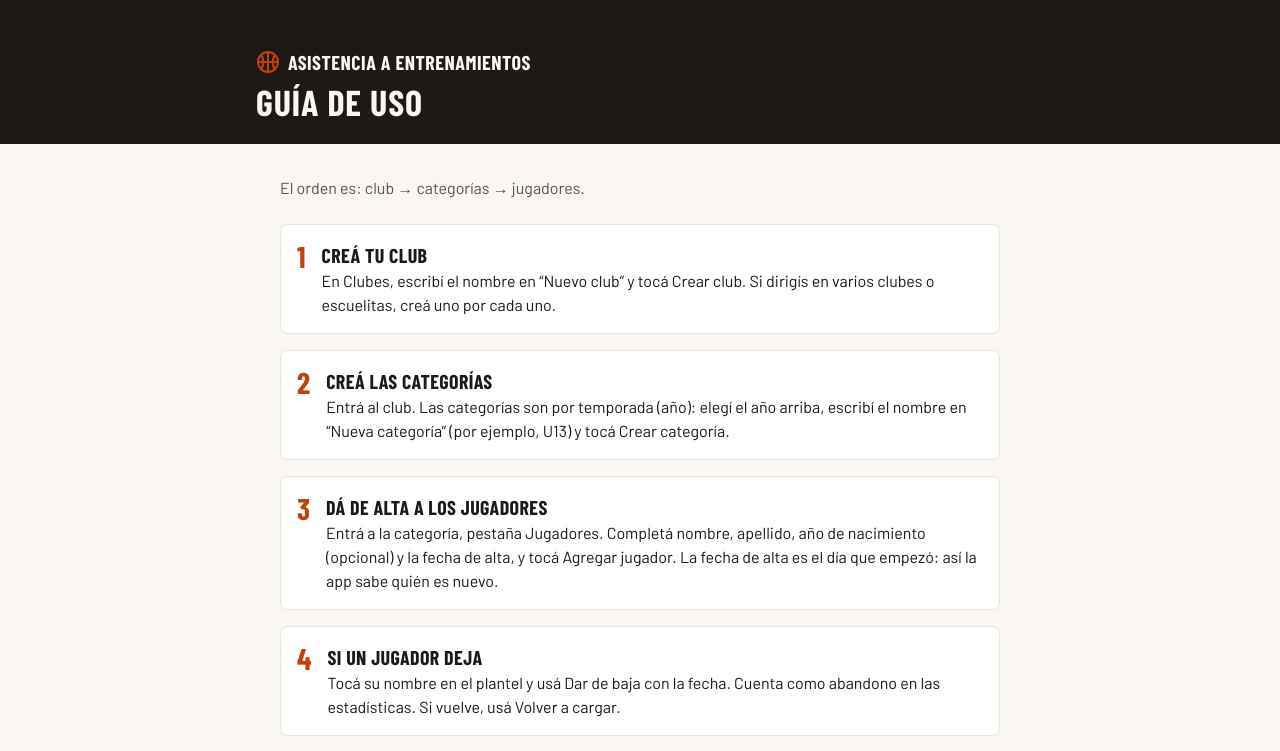
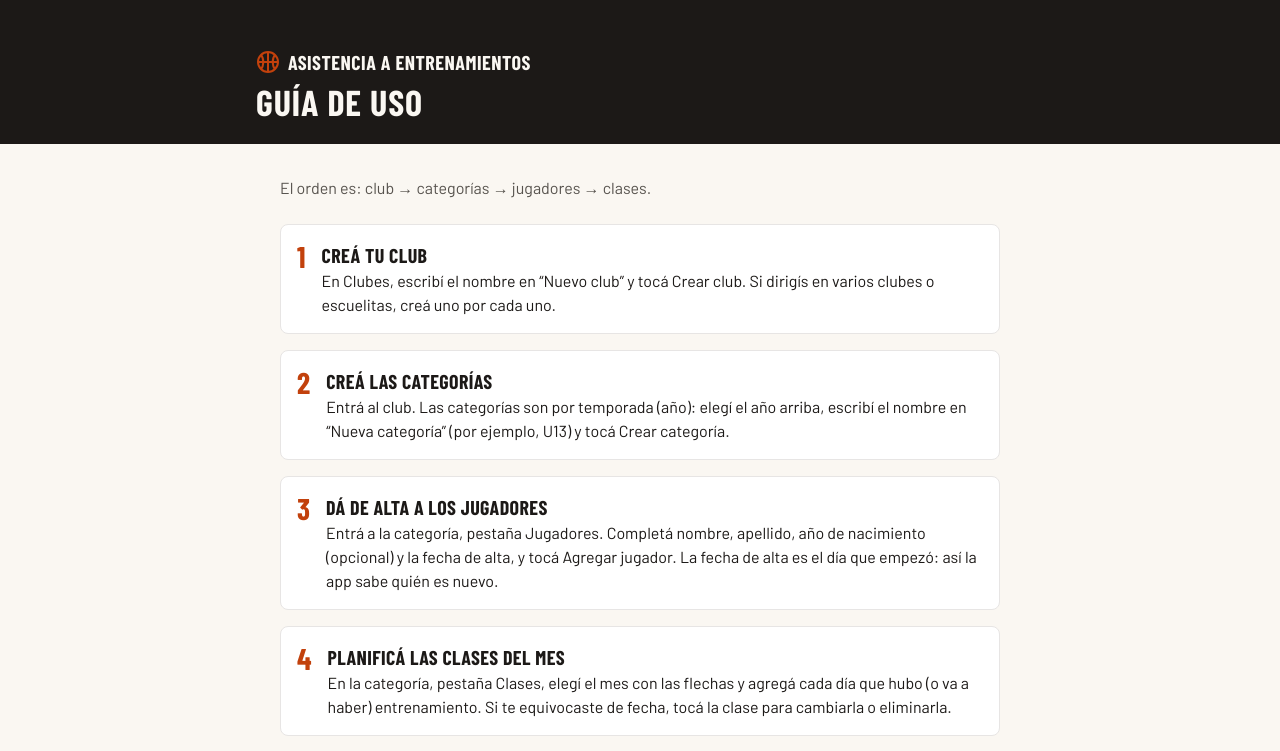
Before and after one commit to Stack-dos/asistencia-coach-basquet, a Next.js app: page /guia in a window 1280 px wide. Shown: the top 751 px of the page. Built offline with nearby package versions, Linux system fonts and the light colour scheme.

Commit message:
feat: actualizar guía de uso con pasos para planificar clases y ajustar el orden de presentación

```diff
--- a/src/app/guia/page.tsx
+++ b/src/app/guia/page.tsx
@@ -6,7 +6,7 @@ import { Logo } from "@/components/Logo";
 export const metadata: Metadata = { title: "Guía de uso" };
 
 // Sin sesión ni base: estática, se genera en el build.
-// Al terminar US-301 (clases) y US-302 (asistencia), sumar sus pasos acá.
+// Al terminar US-302 (asistencia), sumar su paso acá.
 const STEPS = [
   {
     title: "Creá tu club",
@@ -19,6 +19,10 @@ const STEPS = [
   {
     title: "Dá de alta a los jugadores",
     text: "Entrá a la categoría, pestaña Jugadores. Completá nombre, apellido, año de nacimiento (opcional) y la fecha de alta, y tocá Agregar jugador. La fecha de alta es el día que empezó: así la app sabe quién es nuevo.",
+  },
+  {
+    title: "Planificá las clases del mes",
+    text: "En la categoría, pestaña Clases, elegí el mes con las flechas y agregá cada día que hubo (o va a haber) entrenamiento. Si te equivocaste de fecha, tocá la clase para cambiarla o eliminarla.",
   },
   {
     title: "Si un jugador deja",
@@ -49,7 +53,7 @@ export default function GuiaPage() {
       </div>
       <main className="mx-auto flex w-full max-w-3xl flex-col gap-6 px-6 py-8">
         <p className="text-muted">
-          El orden es: club → categorías → jugadores.
+          El orden es: club → categorías → jugadores → clases.
         </p>
         <ol className="flex flex-col gap-4">
           {STEPS.map((step, index) => (
```
